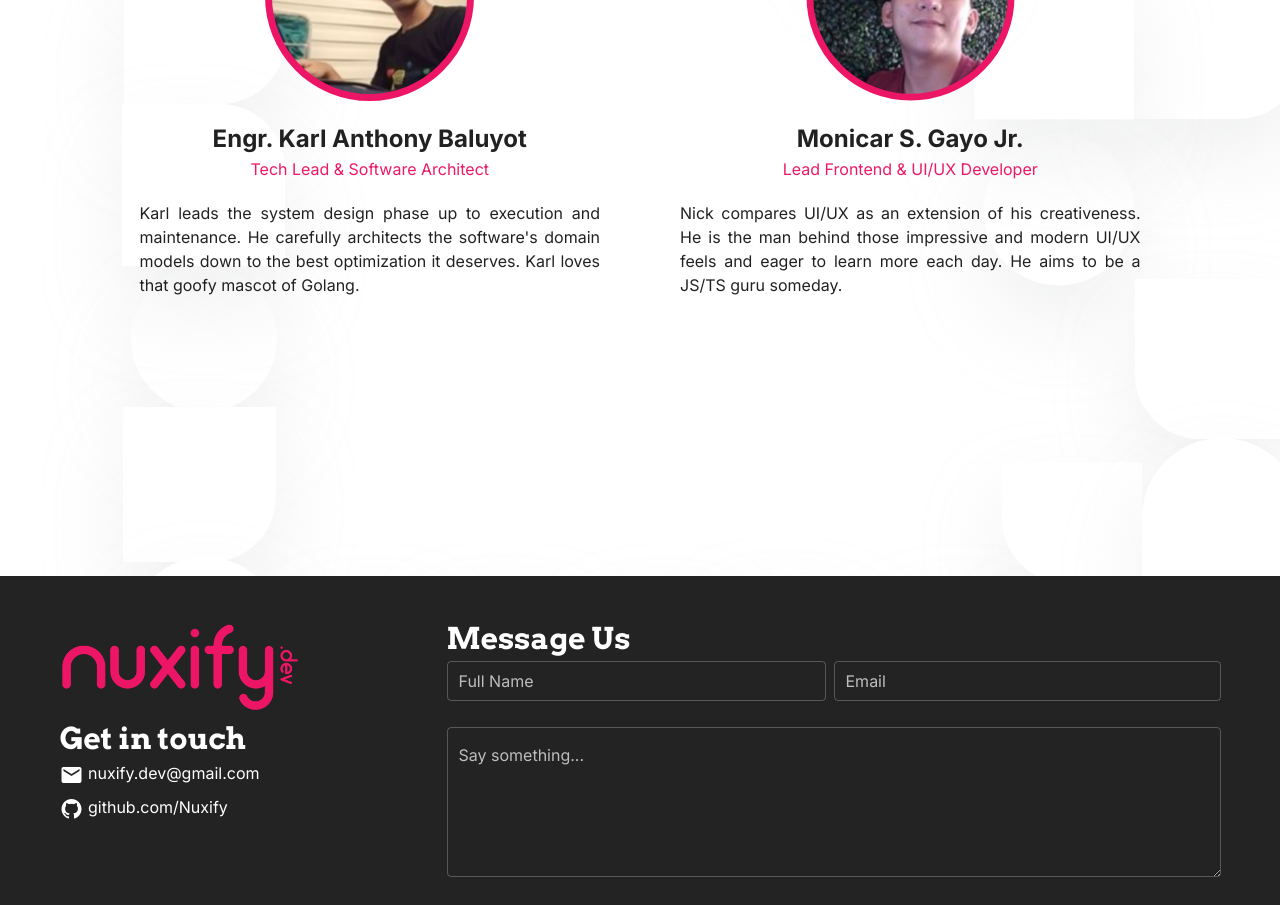
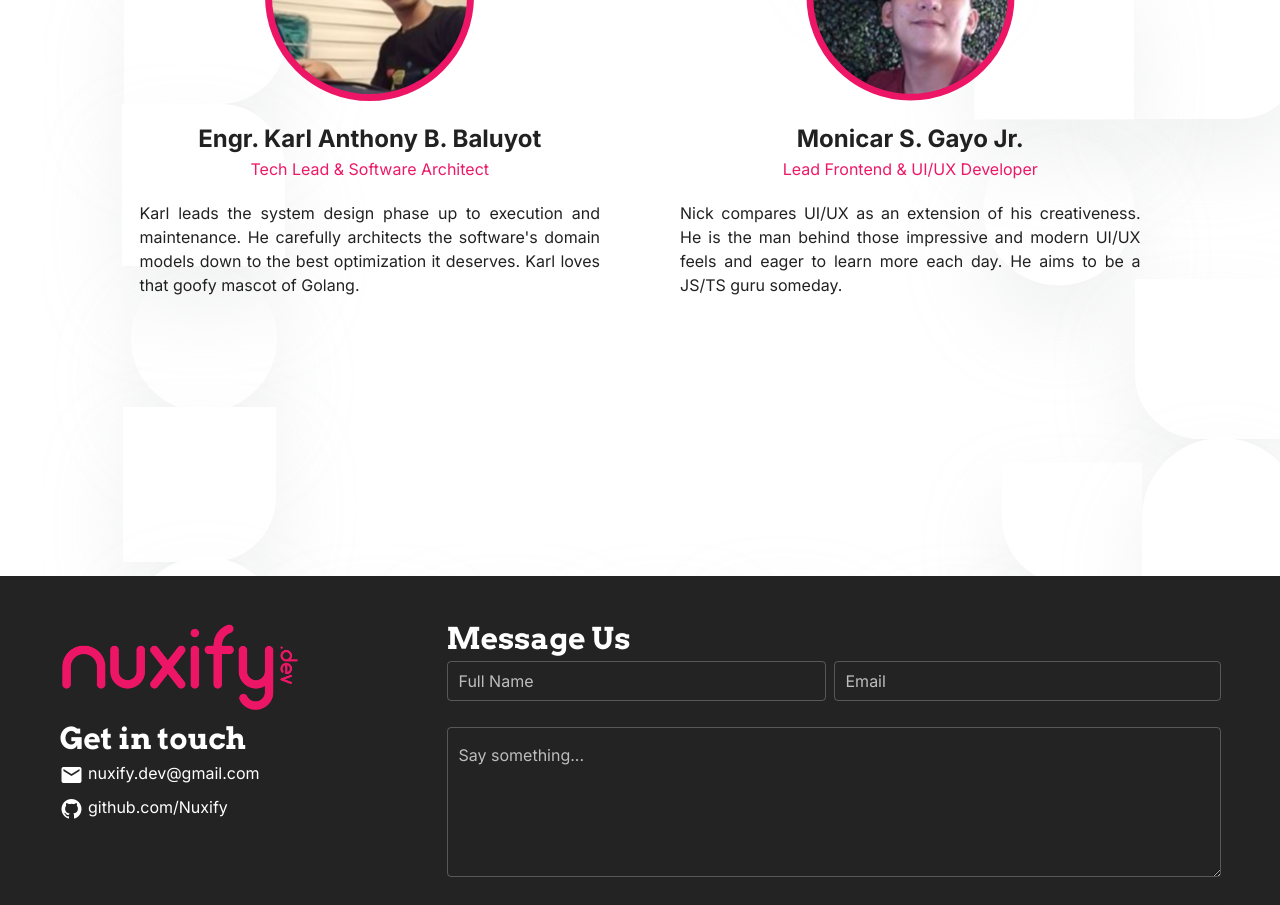
Before and after one commit to Nuxify/nuxify.github.io, a Nuxt app: page / in a window 1280 px wide. Shown: the part 2460-3365 px from the top of the page. Built offline with nearby package versions, Linux system fonts and the light colour scheme.

Commit message:
add middle initial

```diff
--- a/components/team/Team.vue
+++ b/components/team/Team.vue
@@ -11,7 +11,7 @@
             <v-img src="/landing/carl.svg" class="team__img mx-auto"></v-img>
             <div class="d-block mt-5 text-center">
               <span class="team__name d-block">
-                Engr. Karl Anthony Baluyot
+                Engr. Karl Anthony B. Baluyot
               </span>
               <span class="nuxify--text d-block">
                 Tech Lead & Software Architect
```
